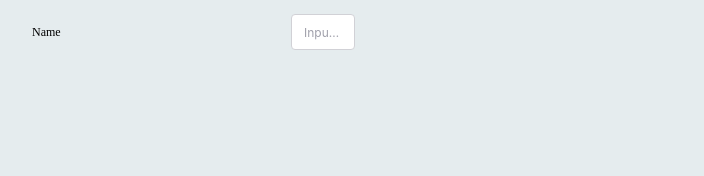
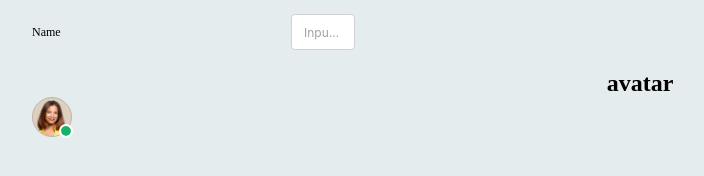
Before and after one commit to Dimatuzkoff/react-components, a React (Vite) app: page / in a window 1280 px wide. Shown: the part 598-774 px from the top of the page, without its empty margins (0-704 px from the left). Built offline with nearby package versions, Linux system fonts and the light colour scheme.

Commit message:
added style for different sizes ann backgrounds

```diff
--- a/src/App.tsx
+++ b/src/App.tsx
@@ -1,12 +1,14 @@
 import "./App.scss";
 import Input from "./Input";
+import Avatar from "./Avatar";
 import SearchIcon from "./assets/icons/SearchIcon.svg";
 import Badge from "./assets/icons/Badge.svg";
-
+import girl from "./assets/img/girl.png"
 
 function App() {
     const iconBefore = <img src={SearchIcon} alt="search" />;
     const iconBadge = <img src={Badge} alt="badge" />;
+    const avatar = <img src={girl} alt="avatar" />
     return (
         <>
             <Input placeholder="Input..." disabled={true} iconBefore={iconBefore} type='text' alignment="left" label="Name" iconBadge={iconBadge} helperText="This is a hint text to help user." />
@@ -14,6 +16,9 @@ function App() {
             <Input placeholder="Input..." type='text' quiet alignment="right" />
             <Input placeholder="Input..." iconBefore={iconBefore} type='email' label="Email" uiType="outline" quiet tooltipText="This is a tooltip This is a tooltip This is a tooltip This is a tooltip " />
             <Input placeholder="Input..." type='text' alignment="left" label="Name" labelPosition="side" />
+            <h2>avatar</h2>
+            <Avatar image={avatar} indicator />
+
         </>
     )
 }
--- a/src/Avatar.module.scss
+++ b/src/Avatar.module.scss
@@ -1,3 +1,260 @@
 $bg-primary-color: rgba(255, 255, 255, 1);
 $bg-secondary-color: rgba(250, 250, 250, 1);
-$border-color: rgba(255, 255, 255, 1);
+$border-color: rgba(209, 209, 214, 1);
+$avatar-text-empty-color: rgba(112, 112, 123, 1);
+$avatar-bg-empty-color: rgba(242, 242, 242, 1);
+$avatar-bg-image-color: rgba(221, 208, 190, 1);
+$avatar-border-image-color: rgb(192, 181, 166);
+$focus-border-color: rgba(46, 144, 250, 0.24);
+$indicator-bg-color: rgba(23, 178, 106, 1);
+
+.avatarWrapper {
+    display: block;
+    width: max-content;
+    white-space: nowrap;
+    text-overflow: ellipsis;
+    border-radius: 8px;
+
+    &.bgDefault {
+        background-color: transparent;
+    }
+
+    &.bgPrimary {
+        background-color: $bg-primary-color;
+
+        &.border {
+            border: 1px solid $border-color;
+        }
+    }
+
+    &.bgSecondary {
+        background-color: $bg-secondary-color;
+    }
+
+
+
+    &.size16 {
+        width: 172px;
+
+        & .indicator {
+            width: 4px;
+            height: 4px;
+        }
+    }
+
+    &.paddingWrapper.size16 {
+        padding: 2px 4px;
+    }
+
+    &.size24 {
+        width: 184px;
+
+        & .indicator {
+            width: 6px;
+            height: 6px;
+        }
+    }
+
+    &.paddingWrapper.size24 {
+        padding: 4px 6px;
+    }
+
+    &.size28 {
+        width: 200px;
+
+        & .indicator {
+            width: 6px;
+            height: 6px;
+        }
+    }
+
+    &.paddingWrapper.size28 {
+        padding: 6px;
+    }
+
+    &.size32 {
+        width: 216px;
+
+        & .indicator {
+            width: 8px;
+            height: 8px;
+        }
+    }
+
+    &.paddingWrapper.size32 {
+        padding: 8px 12px;
+    }
+
+    &.size36 {
+        width: 234px;
+
+        & .indicator {
+            width: 8px;
+            height: 8px;
+        }
+    }
+
+    &.paddingWrapper.size36 {
+        padding: 10px 12px;
+    }
+
+    &.size40 {
+        width: 250px;
+
+        & .indicator {
+            width: 10px;
+            height: 10px;
+        }
+    }
+
+    &.paddingWrapper.size40 {
+        padding: 12px 16px;
+
+
+    }
+
+    &.size44 {
+        width: 262px;
+
+        & .indicator {
+            width: 10px;
+            height: 10px;
+        }
+    }
+
+    &.paddingWrapper.size44 {
+        padding: 14px 16px;
+    }
+
+    &.size48 {
+        width: 282px;
+
+        & .indicator {
+            width: 12px;
+            height: 12px;
+        }
+    }
+
+    &.paddingWrapper.size48 {
+        padding: 16px;
+    }
+
+    &.size56 {
+        width: 310px;
+
+        & .indicator {
+            width: 14px;
+            height: 14px;
+        }
+    }
+
+    &.paddingWrapper.size56 {
+        padding: 20px 24px;
+    }
+
+    & .containerImg {
+        display: flex;
+        align-items: center;
+        justify-content: center;
+        position: relative;
+        font-family: "Inter", sans-serif;
+        font-weight: 600;
+        border-radius: 50%;
+
+        &.empty {
+            background-color: $avatar-bg-empty-color;
+            color: $avatar-text-empty-color;
+            border: 1px solid $border-color;
+        }
+
+        &.image {
+            background-color: $avatar-bg-image-color;
+            border: none;
+        }
+
+        &.imageBorder {
+            border: 1px solid $avatar-border-image-color;
+        }
+
+        & .indicator {
+            position: absolute;
+            bottom: 0;
+            right: 0;
+            background-color: $indicator-bg-color;
+            border-radius: 50%;
+            outline: 2px solid white;
+        }
+    }
+
+    &.size16 .containerImg {
+        width: 16px;
+        height: 16px;
+        font-size: 12px;
+        line-height: 20px;
+    }
+
+    &.size24 .containerImg {
+        width: 24px;
+        height: 24px;
+        font-size: 12px;
+        line-height: 20px;
+    }
+
+    &.size28 .containerImg {
+        width: 28px;
+        height: 28px;
+        font-size: 12px;
+        line-height: 20px;
+    }
+
+    &.size32 .containerImg {
+        width: 32px;
+        height: 32px;
+        font-size: 14px;
+        line-height: 24px;
+    }
+
+    &.size36 .containerImg {
+        width: 36px;
+        height: 36px;
+        font-size: 14px;
+        line-height: 24px;
+    }
+
+    &.size40 .containerImg {
+        width: 40px;
+        height: 40px;
+        font-size: 16px;
+        line-height: 24px;
+    }
+
+    &.size44 .containerImg {
+        width: 44px;
+        height: 44px;
+        font-size: 16px;
+        line-height: 24px;
+    }
+
+    &.size48 .containerImg {
+        width: 48px;
+        height: 48px;
+        font-size: 18px;
+        line-height: 28px;
+    }
+
+    &.size56 .containerImg {
+        width: 56px;
+        height: 56px;
+        font-size: 20px;
+        line-height: 28px;
+    }
+
+    & .containerImg img {
+        width: 100%;
+        height: 100%;
+        border-radius: 50%;
+
+
+    }
+
+}
--- a/src/Avatar.tsx
+++ b/src/Avatar.tsx
@@ -3,7 +3,7 @@ import { ReactNode, FC } from "react";
 import styles from "./Avatar.module.scss";
 
 interface AvatarProps {
-    image: ReactNode;
+    image?: ReactNode;
     indicator?: boolean;
     heading?: string;
     paragraph?: string;
@@ -24,7 +24,7 @@ const Avatar: FC<AvatarProps> = ({
     return (
         <>
             <div className={clsx(styles.avatarWrapper, {
-                [styles.paddingWrapper]: heading || paragraph,
+                [styles.paddingWrapper]: ((heading || paragraph) && background !== "default") || (background === "primary") || (background === "secondary"),
                 [styles.border]: border === true,
                 [styles.bgDefault]: background === "default",
                 [styles.bgPrimary]: background === "primary",
@@ -40,12 +40,17 @@ const Avatar: FC<AvatarProps> = ({
                 [styles.size48]: size === "48",
                 [styles.size56]: size === "56",
             })}>
-                <div className={clsx(styles.containerImg)}>
-                    {image}
+                <div className={clsx(styles.containerImg, {
+                    [styles.image]: image,
+                    [styles.imageBorder]: !heading && !paragraph && background === "default",
+                    [styles.empty]: !image,
+                })}>
+                    {image || (<span >OR</span>)}
                     {indicator && (<div className={clsx(styles.indicator)}></div>)}
                 </div>
                 <div className={clsx(styles.avatarInfo)}>
-                    <span className={clsx(styles.avatarHeading)}></span>
+                    <span className={clsx(styles.avatarHeading)}>
+                    </span>
                     <span className={clsx(styles.avatar)}></span>
                 </div>
             </div>
```
Also changed, not shown: src/assets/img/girl.png (added).
